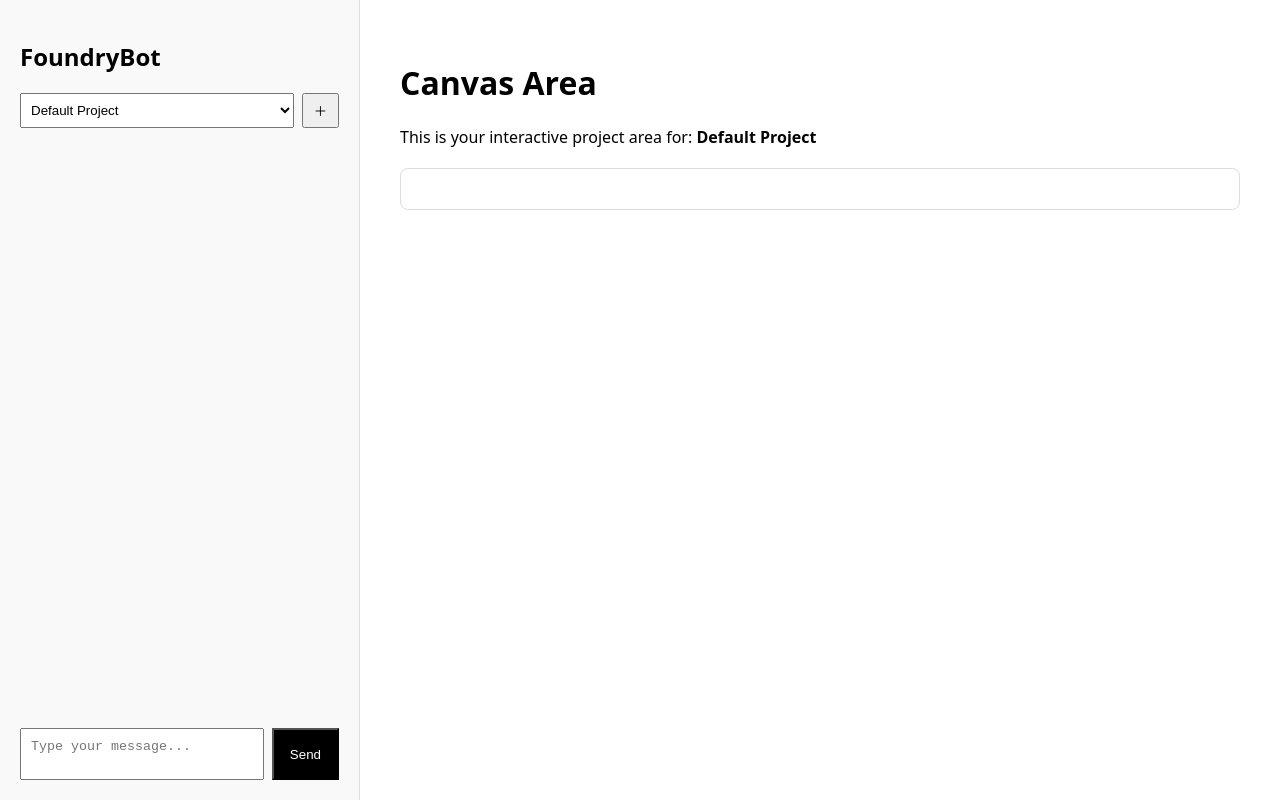
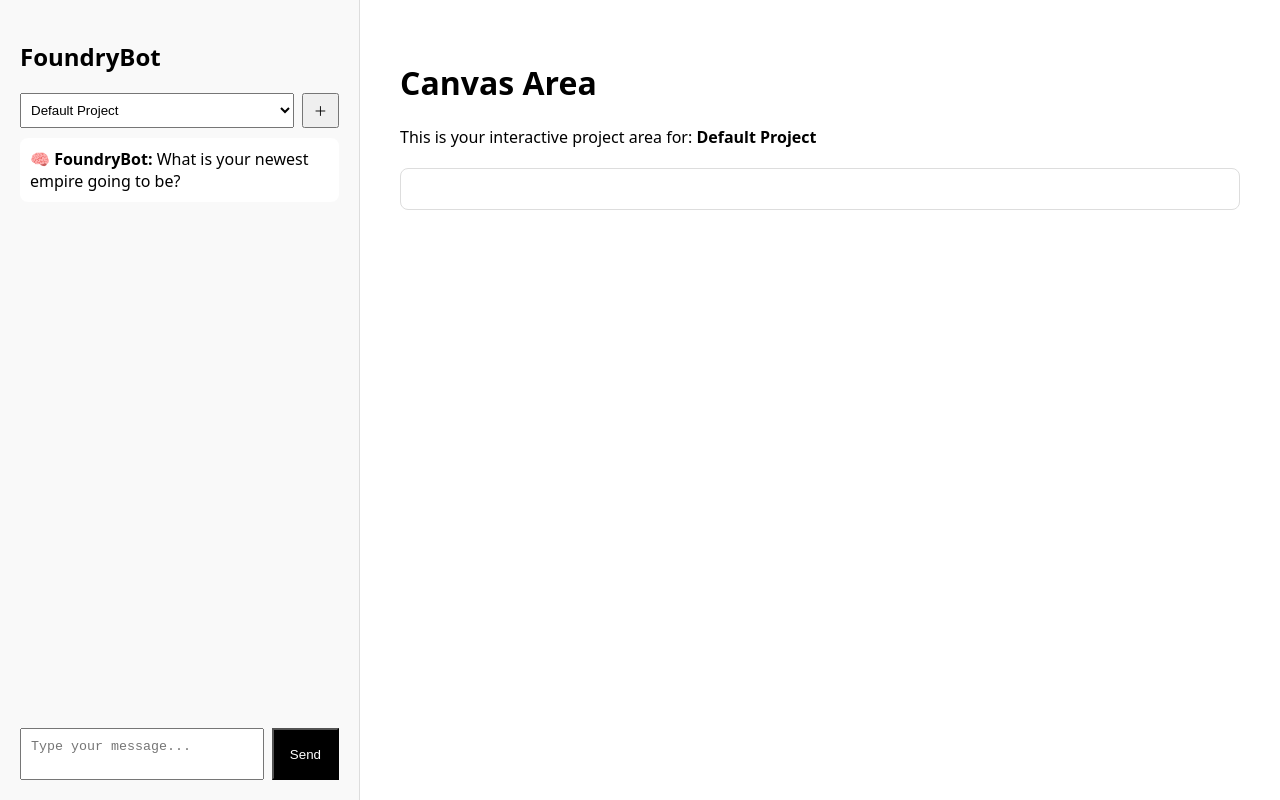
Before and after one commit to lacwil/foundryhq-final, a React (Vite) app: page / in a window 1280 px wide. Built offline with nearby package versions, Linux system fonts and the light colour scheme.

Commit message:
Updated funnel logic to begin with empire creation flow

```diff
--- a/src/App.jsx
+++ b/src/App.jsx
@@ -44,39 +44,46 @@ function App() {
     setMessages(msgs);
     const lastBotMsg = [...msgs].reverse().find(m => m.sender === 'bot' && m.canvas);
     if (lastBotMsg) setCanvasContent(lastBotMsg.canvas);
+
+    if (msgs.length === 0) {
+      const firstPrompt = funnelPrompt('ask_business_type', '');
+      const botMsg = { sender: 'bot', text: firstPrompt };
+      const initialMessages = [botMsg];
+      saveMessages(initialMessages);
+    }
   }, [selectedProject]);
 
   const funnelPrompt = (stage, userInput) => {
     switch (stage) {
       case 'ask_business_type':
         setStage('refine_goal');
-        return `The user is starting a new business. Ask: "What is your newest empire going to be?" Then help them clarify their answer. They said: "${userInput}". Now ask: "What does success look like for this empire?"`;
+        return `What is your newest empire going to be?`;
       case 'refine_goal':
         setStage('research_niche');
-        return `The user described their goal: "${userInput}". Now ask: "Would you like help identifying trending niches or high-profit opportunities for this business?"`;
+        return `What does success look like for this empire?`;
       case 'research_niche':
         setStage('build_plan');
-        return `Based on their interest: "${userInput}", offer to begin outlining a business plan. Ask: "Shall I generate a simple business plan with steps to launch?"`;
+        return `Would you like help identifying trending niches or high-profit opportunities for this business?`;
       case 'build_plan':
         setStage('generate_name');
-        return `Based on the business type and goals: "${userInput}", suggest 3–5 brand name ideas. Ask: "Which name do you like best?"`;
+        return `Shall I generate a simple business plan with steps to launch?`;
       case 'generate_name':
         setStage('check_domain');
-        return `Check if "${userInput}" is available as a .com domain. If not, suggest alternatives. Ask: "Shall we reserve the domain now?"`;
+        return `Which of these names do you like best, or do you have one already?`;
       case 'check_domain':
         setStage('design_logo');
-        return `Ask: "What logo style fits your brand best — clean, bold, minimalist, playful, or luxury?" Then prepare logo concepts for "${userInput}".`;
+        return `Shall we check if your preferred domain is available and suggest alternatives?`;
       case 'design_logo':
         setStage('build_website');
-        return `Using the brand name and logo direction: "${userInput}", generate a homepage layout. Ask: "Want to preview the homepage live or edit it first?"`;
+        return `What logo style fits your brand best — clean, bold, minimalist, playful, or luxury?`;
       case 'build_website':
         setStage('launch_ready');
-        return `Confirm setup: domain, Stripe, product sourcing, email, and hosting for "${userInput}". Ask: "Ready to launch this business?"`;
+        return `Want to preview the homepage live or edit it first?`;
       case 'launch_ready':
         setStage('ai_marketing');
-        return `Now that "${userInput}" is ready, suggest AI-powered marketing: a Facebook ad, email sequence, TikTok hook, and influencer outreach script.`;
+        return `Ready to launch this business? I can walk you through domain, Stripe, email, hosting setup.`;
       case 'ai_marketing':
-        return `Keep supporting business growth for "${userInput}" with ongoing campaign ideas, partnerships, and SEO tips.`;
+        return `Let’s generate a Facebook ad, email welcome flow, and influencer outreach for your brand.`;
       default:
         return `The user said: "${userInput}". Continue guiding them through building: "${selectedProject}".`;
     }
```
